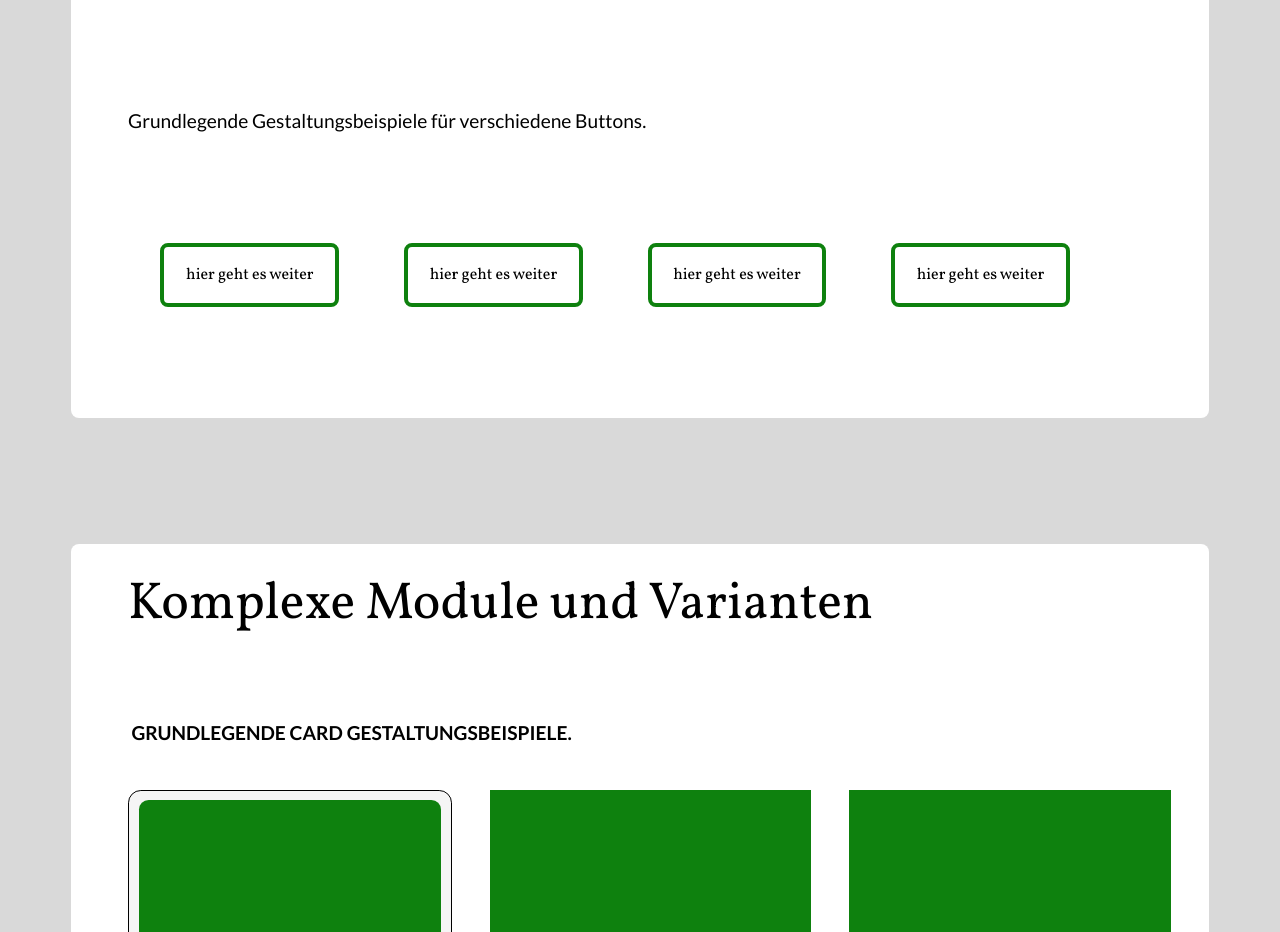
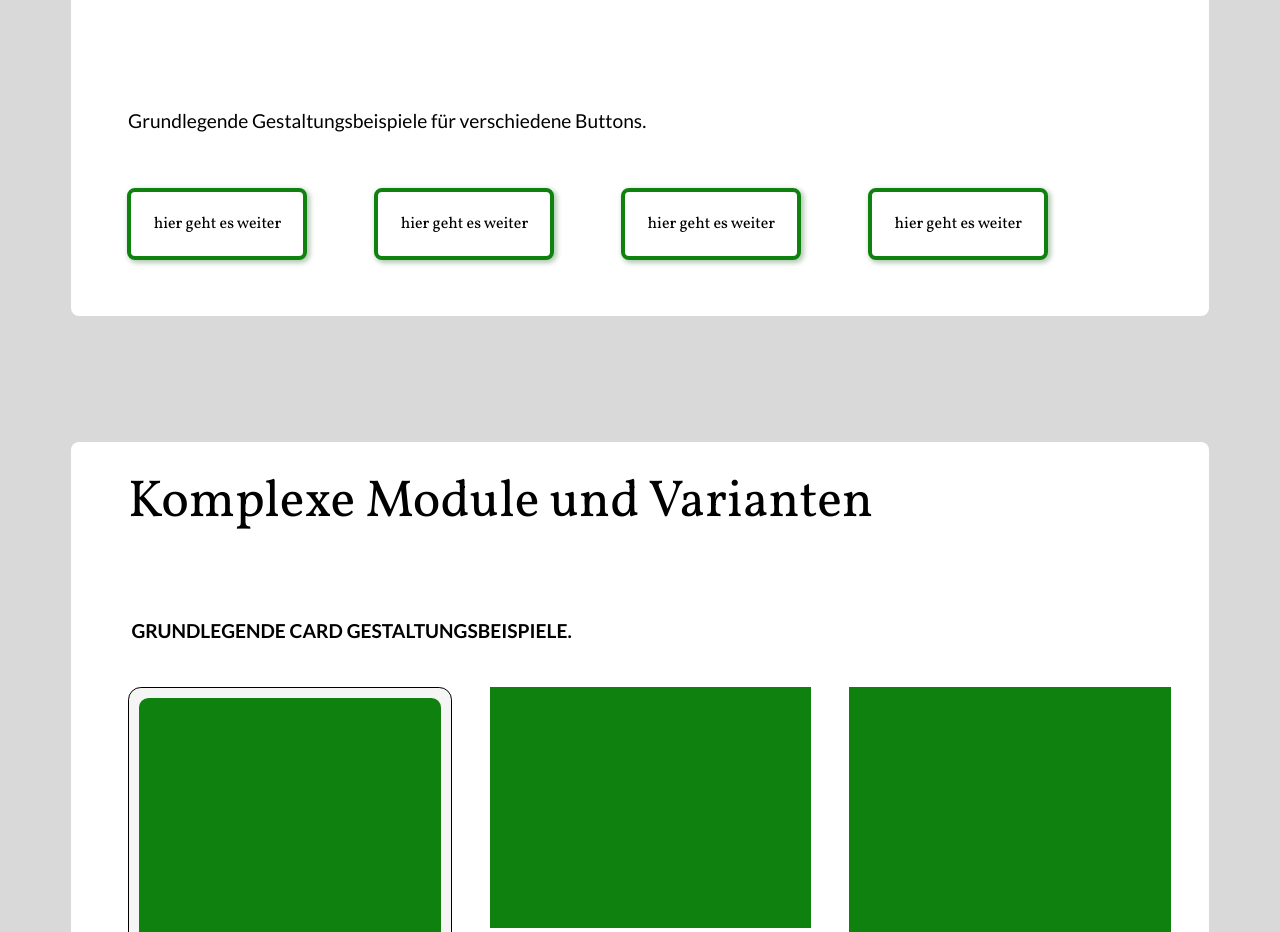
Before and after one commit to hwe-bremen/test-drei, a website: page index.html in a window 1280 px wide. Shown: the part 2220-3152 px from the top of the page. Drawn offline with Linux system fonts and the light colour scheme.

Commit message:
29-05-20-com2

```diff
--- a/stylesheets/scss/button.scss
+++ b/stylesheets/scss/button.scss
@@ -113,7 +113,7 @@
 
 .button-position--abstand {
     display: flex;
-    margin: 5% 0 5% 5%;
+    margin: 0 0 0 2%;
     width: 100%;
     flex-flow: row wrap;
     justify-content: flex-start;
@@ -121,13 +121,15 @@
 }
 
 .button-final {
-    flex: 1 auto 150px;
+    flex: 1 auto 200px;
     border: solid 4px $cd-color-green-dunkel;
     border-radius: 0.5rem;
     background-color: white;
     font-size: 1rem;
     font-family: $cd-font-master;
-    line-height: 3.5rem;
+    text-align: center;
+    line-height: 4rem;
     margin: $button-margin;
     padding: 0 2% 0 2%;
+    box-shadow: $button-final--shadow;
 }
--- a/stylesheets/scss/variablen.scss
+++ b/stylesheets/scss/variablen.scss
@@ -13,3 +13,4 @@ $button-transform: translate(3px, -3px) scaleX(1.02);
 $button-margin: 5% 3%;
 $button-kante: linear-gradient(135deg, rgba(46,184,46,1) 30%,rgba(51,204,51,1) 94%,rgba(51,204,51,0) 85%);
 $button-kante-schatten: linear-gradient(135deg,$cd-color-green-dunkel 30%,$cd-color-green-dunkel 94%,transparent 85%);
+$button-final--shadow: 2px 2px 5px 1px rgba(0, 77, 0, 0.3);
```
Also changed, not shown: stylesheets/css/style.css.
